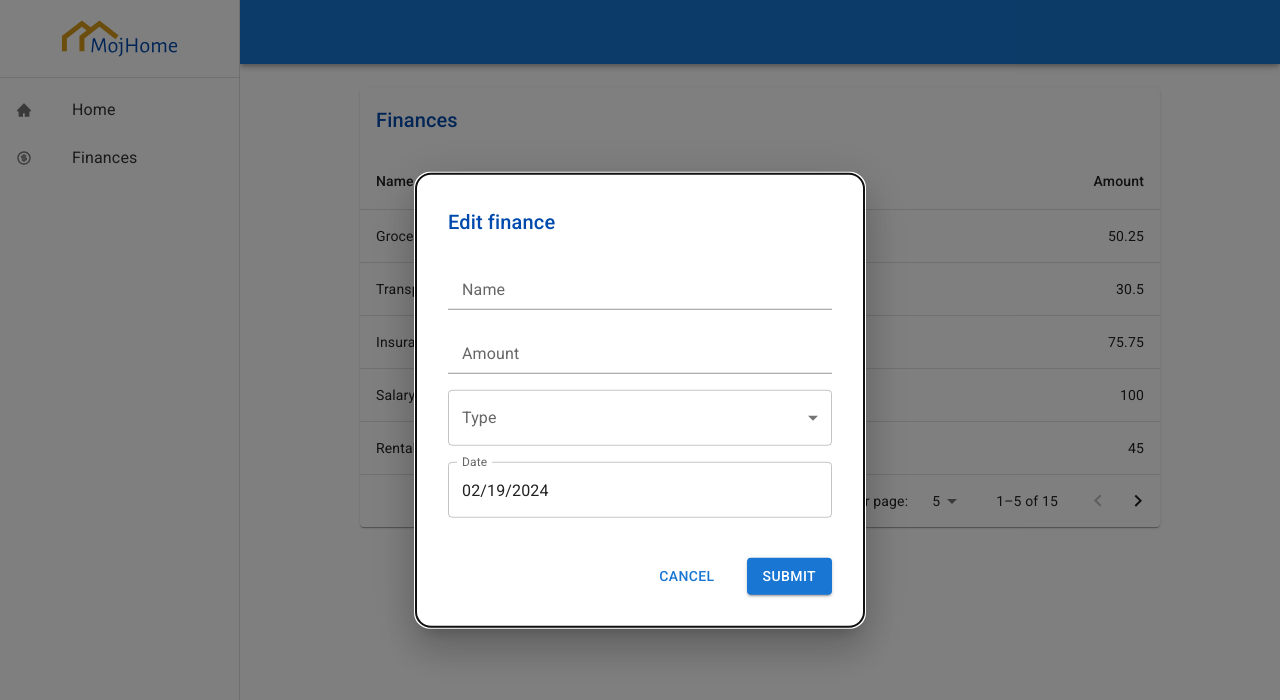
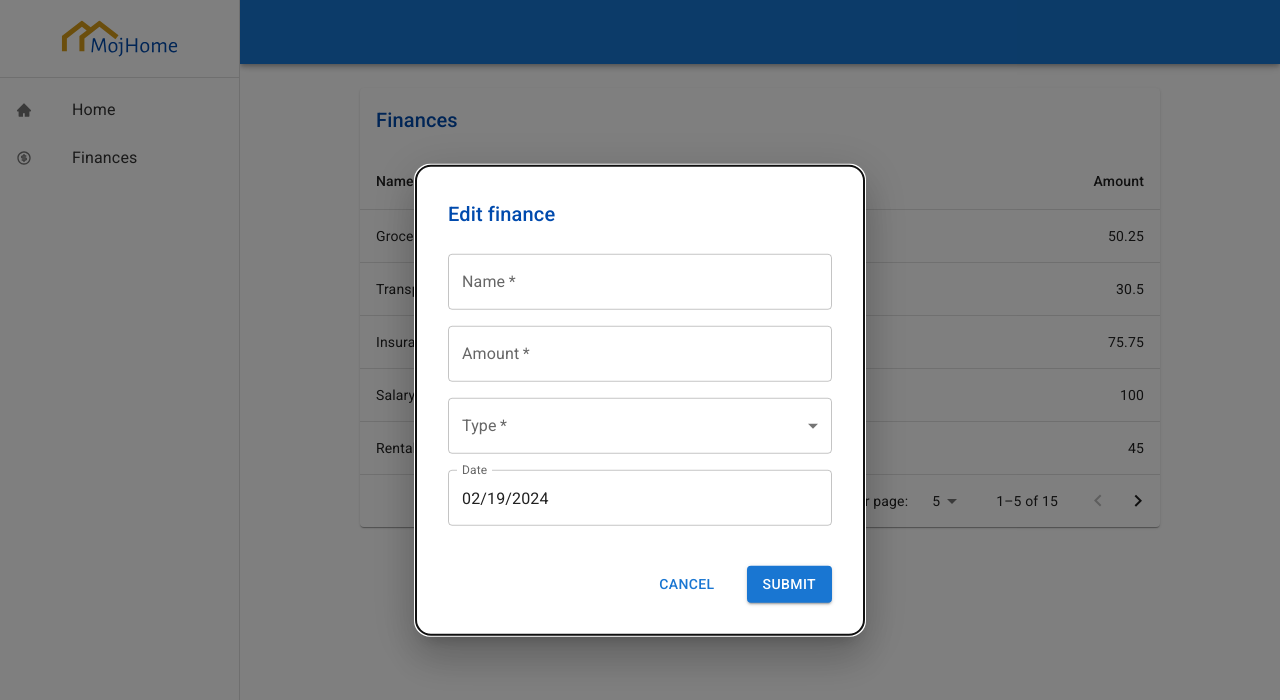
Before and after one commit to vicardo11/mojhome-frontend, a React (Create React App) app: page /finances in a window 1280 px wide. Shown: the top 700 px of the page. Built offline with nearby package versions, Linux system fonts and the light colour scheme.

Commit message:
Finance edit modal

```diff
--- a/src/components/modal/CModal.tsx
+++ b/src/components/modal/CModal.tsx
@@ -1,4 +1,4 @@
-import { Box, Button, Modal, Typography } from "@mui/material";
+import { Box, Modal, Typography } from "@mui/material";
 import "./CModal.scss";
 
 function CModal(props: Props) {
@@ -17,16 +17,6 @@ function CModal(props: Props) {
           {props.title}
         </Typography>
         {props.children}
-        <Box
-          sx={{ pt: 5, display: "flex", justifyContent: "flex-end", gap: 3 }}
-        >
-          <Button onClick={props.onClose}>
-            {props.submitButtonLabel || "Cancel"}
-          </Button>
-          <Button onClick={props.onSubmit} variant="contained">
-            {props.submitButtonLabel || "Submit"}
-          </Button>
-        </Box>
       </Box>
     </Modal>
   );
@@ -36,10 +26,7 @@ interface Props {
   title: string;
   open: boolean;
   onClose: () => void;
-  onSubmit: () => void;
   children: React.ReactNode;
-  cancelButtonLabel?: string;
-  submitButtonLabel?: string;
 }
 
 export default CModal;
--- a/src/pages/finances/FinancesPage.tsx
+++ b/src/pages/finances/FinancesPage.tsx
@@ -1,45 +1,65 @@
+import { Button, FormControl, Grid, MenuItem, TextField } from "@mui/material";
 import Box from "@mui/material/Box";
-import CTable from "../../components/table/CTable";
-import { DATA } from "./mock/finances";
+import { DatePicker, LocalizationProvider } from "@mui/x-date-pickers";
+import { AdapterDayjs } from "@mui/x-date-pickers/AdapterDayjs";
+import dayjs, { Dayjs } from "dayjs";
 import { useState } from "react";
 import CModal from "../../components/modal/CModal";
-import {
-  FormControl,
-  Grid,
-  Input,
-  InputLabel,
-  MenuItem,
-  Select,
-} from "@mui/material";
+import CTable from "../../components/table/CTable";
 import { FinanceType } from "../../constants/FinanceType";
-import { DatePicker, LocalizationProvider } from "@mui/x-date-pickers";
-import { AdapterDayjs } from "@mui/x-date-pickers/AdapterDayjs";
+import { DATA } from "./mock/finances";
 import { FinanceRecord } from "./model/FinanceRecord";
 import { FINANCE_TABLE_MODEL } from "./model/FinanceTableModel";
-import dayjs from "dayjs";
+import { isEmpty } from "../../utils/StringUtils";
 
 const FinancesPage = () => {
   const [isFinanceEditModalOpen, setIsFinanceEditModalOpen] = useState(true);
-  const [selectedFinanceRecord, setSelectedFinanceRecord] = useState<
-    FinanceRecord | undefined
-  >();
+  const [selectedFinanceRecord, setSelectedFinanceRecord] = useState<FinanceRecord | undefined>();
+  const [formData, setFormData] = useState<Partial<FinanceRecord> | undefined>();
+  const [errors, setErrors] = useState<Map<string, string>>();
 
   function handleRowSelected(id: number) {
     setSelectedFinanceRecord(DATA.find((record) => record.id === id));
     setIsFinanceEditModalOpen(true);
   }
 
+  const handleChange = (
+    e: React.ChangeEvent<HTMLInputElement | { name?: string; value: unknown }>,
+  ) => {
+    const { name, value } = e.target;
+    setFormData({ ...formData, [name as string]: value });
+  };
+
+  const handleDateChange = (date: Dayjs | null) => {
+    setFormData({ ...formData, dateOfBirth: date });
+  };
+
   function handleFinanceEditModalClosed() {
     setIsFinanceEditModalOpen(false);
   }
 
-  function handleSubmitForm() {
-    validateForm();
+  const handleSubmit = (e: React.FormEvent) => {
+    e.preventDefault();
+    if (validateForm()) {
+      // Form submitted successfully
+      setIsFinanceEditModalOpen(false);
+    }
+  };
+
+  const validateForm = (): boolean => {
+    const newErrors: Map<string, string> = new Map();
+
+    if (isEmpty(formData?.name)) {
+      newErrors.set("name", "Name is required");
     }
 
-  function validateForm() {
-    console.log("Validating form");
+    if (formData?.amount == 0) {
+      newErrors.set("amount", "Amount must be greater than 0");
     }
+
+    setErrors(newErrors);
+    return newErrors.size === 0;
+  };
 
   return (
     <Box>
@@ -53,44 +73,52 @@ const FinancesPage = () => {
         title={"Edit finance"}
         open={isFinanceEditModalOpen}
         onClose={handleFinanceEditModalClosed}
-        onSubmit={handleSubmitForm}
       >
+        <form noValidate onSubmit={handleSubmit}>
           <Grid container direction={"column"} spacing={2}>
             <Grid item>
               <FormControl fullWidth>
-              <InputLabel htmlFor="name">Name</InputLabel>
-              <Input
+                <TextField
+                  name="name"
+                  required
+                  label="Name"
                   defaultValue={selectedFinanceRecord?.name}
-                sx={{ pl: 1 }}
-                id="name"
+                  onChange={handleChange}
+                  error={errors?.has("name")}
+                  helperText={errors?.get("name")}
                 />
               </FormControl>
             </Grid>
             <Grid item>
               <FormControl fullWidth>
-              <InputLabel htmlFor="amount">Amount</InputLabel>
-              <Input
+                <TextField
+                  required
+                  label="Amount"
                   defaultValue={selectedFinanceRecord?.amount}
-                sx={{ pl: 1 }}
-                id="amount"
+                  name="amount"
                   type="number"
+                  onChange={handleChange}
+                  error={errors?.has("amount")}
+                  helperText={errors?.get("amount")}
                 />
               </FormControl>
             </Grid>
             <Grid item>
               <FormControl fullWidth>
-              <InputLabel>Type</InputLabel>
-              <Select
+                <TextField
+                  required
+                  name="type"
+                  select
+                  label="Type"
+                  onChange={handleChange}
                   defaultValue={selectedFinanceRecord?.type ?? ""}
-                id="type"
-                label="Type"
                 >
                   {Object.entries(FinanceType).map(([key, value]) => (
                     <MenuItem key={key} value={value}>
                       {value}
                     </MenuItem>
                   ))}
-              </Select>
+                </TextField>
               </FormControl>
             </Grid>
             <Grid item>
@@ -99,10 +127,19 @@ const FinancesPage = () => {
                   defaultValue={dayjs(selectedFinanceRecord?.date)}
                   sx={{ width: "100%" }}
                   label="Date"
+                  name="date"
+                  onChange={handleDateChange}
                 />
               </LocalizationProvider>
             </Grid>
           </Grid>
+          <Box sx={{ pt: 5, display: "flex", justifyContent: "flex-end", gap: 3 }}>
+            <Button onClick={handleFinanceEditModalClosed}>Cancel</Button>
+            <Button type={"submit"} variant="contained">
+              Submit
+            </Button>
+          </Box>
+        </form>
       </CModal>
     </Box>
   );
```
Lines whose indentation alone changed are shown as unchanged.
